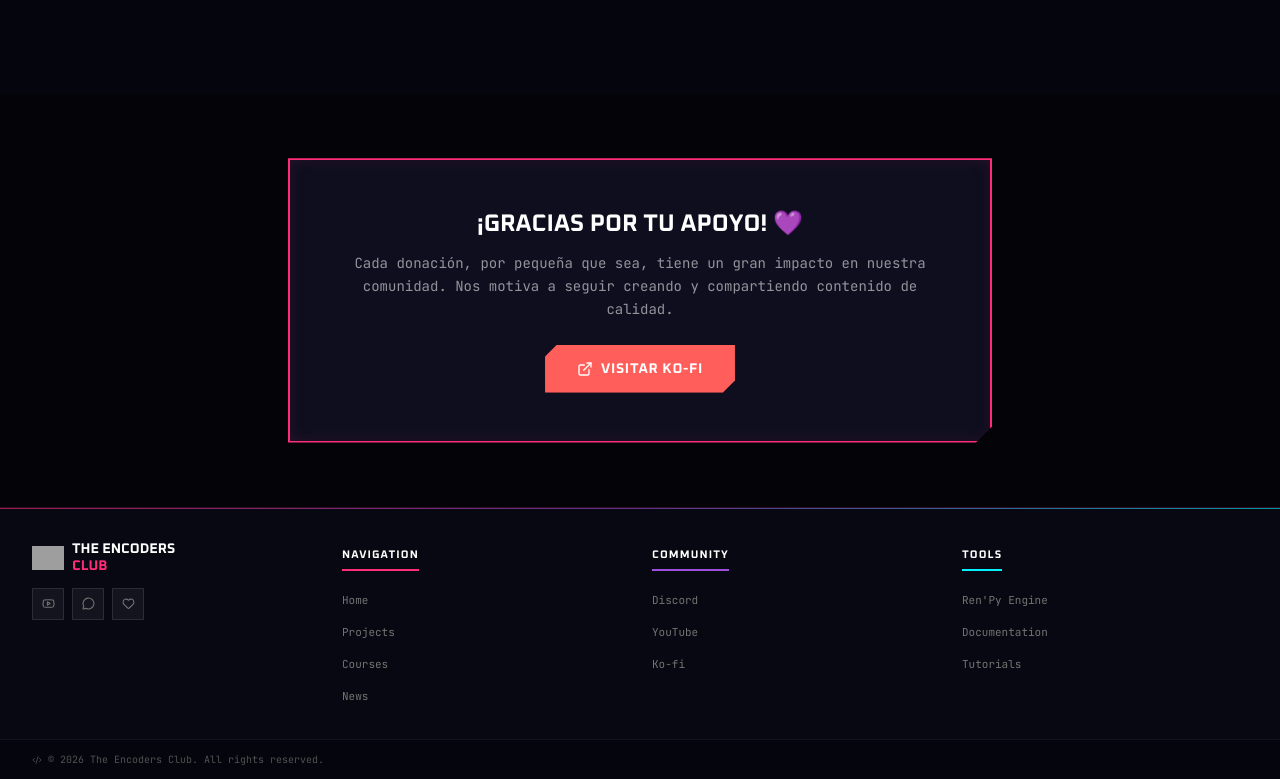
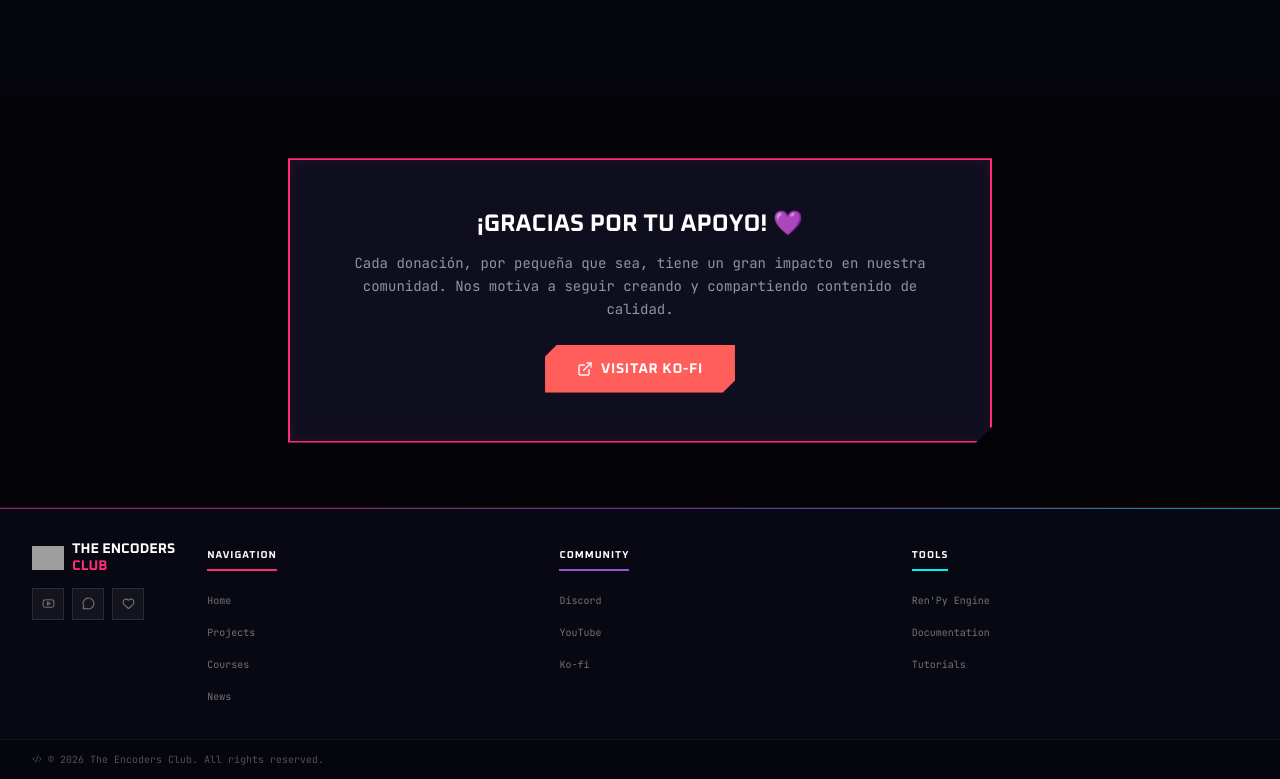
Before and after one commit to The-Encoders-Club/The-Encoders-Club, a Next.js app: page /donar in a window 1280 px wide. Shown: the part 2617-3396 px from the top of the page. Built offline with nearby package versions, Linux system fonts and the light colour scheme; no server answers; grey boxes are pictures that could not be loaded.

Commit message:
Corregido Footer.tsx

```diff
--- a/src/components/Footer.tsx
+++ b/src/components/Footer.tsx
@@ -31,17 +31,17 @@ export default function Footer() {
       <div className="h-px w-full brand-gradient opacity-60" />
 
       <div className="max-w-7xl mx-auto px-4 sm:px-6 lg:px-8 py-8">
-        <div className="grid grid-cols-2 sm:grid-cols-4 gap-6">
+        <div className="flex flex-col sm:flex-row gap-8">
 
-          {/* ── Columna Logo ── */}
-          <div className="col-span-2 sm:col-span-1">
+          {/* ── Logo + redes ── */}
+          <div className="flex-shrink-0">
             <div className="flex items-center gap-2 mb-3">
               <img src="/logo.png" alt="The Encoders Club" className="h-8 w-8 object-contain" />
               <span className="font-cyber font-bold text-sm uppercase leading-tight text-white">
                 THE ENCODERS<br /><span className="text-[#FF2D78]">CLUB</span>
               </span>
             </div>
-            <div className="flex items-center gap-2 mt-3">
+            <div className="flex items-center gap-2">
               <a href="https://youtube.com/@theencodersclub" target="_blank" rel="noopener noreferrer"
                 className="w-8 h-8 flex items-center justify-center bg-white/5 border border-white/10 text-neutral-500 hover:text-red-500 hover:border-red-500/40 transition-all">
                 <Youtube size={13} />
@@ -57,15 +57,18 @@ export default function Footer() {
             </div>
           </div>
 
-          {/* ── Navegación ── */}
+          {/* ── 3 columnas de links siempre juntas ── */}
+          <div className="grid grid-cols-3 gap-4 flex-1">
+
+            {/* Navegación */}
             <div>
-            <h4 className="font-cyber font-bold text-[11px] text-white mb-1 uppercase tracking-widest pb-1.5 border-b-2 border-[#FF2D78] inline-block">
+              <h4 className="font-cyber font-bold text-[10px] text-white mb-1 uppercase tracking-widest pb-1.5 border-b-2 border-[#FF2D78] inline-block">
                 {t('footer.navigation')}
               </h4>
               <ul className="space-y-2 mt-3">
                 {navLinks.map(link => (
                   <li key={link.href}>
-                  <Link href={link.href} className="font-code text-[11px] text-neutral-500 hover:text-[#00F2FE] transition-colors">
+                    <Link href={link.href} className="font-code text-[10px] text-neutral-500 hover:text-[#00F2FE] transition-colors">
                       {link.label}
                     </Link>
                   </li>
@@ -73,16 +76,16 @@ export default function Footer() {
               </ul>
             </div>
 
-          {/* ── Comunidad ── */}
+            {/* Comunidad */}
             <div>
-            <h4 className="font-cyber font-bold text-[11px] text-white mb-1 uppercase tracking-widest pb-1.5 border-b-2 border-[#9d4edd] inline-block">
+              <h4 className="font-cyber font-bold text-[10px] text-white mb-1 uppercase tracking-widest pb-1.5 border-b-2 border-[#9d4edd] inline-block">
                 {t('footer.community')}
               </h4>
               <ul className="space-y-2 mt-3">
                 {communityLinks.map(link => (
                   <li key={link.label}>
                     <a href={link.href} target="_blank" rel="noopener noreferrer"
-                    className="font-code text-[11px] text-neutral-500 hover:text-[#00F2FE] transition-colors">
+                      className="font-code text-[10px] text-neutral-500 hover:text-[#00F2FE] transition-colors">
                       {link.label}
                     </a>
                   </li>
@@ -90,16 +93,16 @@ export default function Footer() {
               </ul>
             </div>
 
-          {/* ── Herramientas ── */}
+            {/* Herramientas */}
             <div>
-            <h4 className="font-cyber font-bold text-[11px] text-white mb-1 uppercase tracking-widest pb-1.5 border-b-2 border-[#00F2FE] inline-block">
+              <h4 className="font-cyber font-bold text-[10px] text-white mb-1 uppercase tracking-widest pb-1.5 border-b-2 border-[#00F2FE] inline-block">
                 {t('footer.tools')}
               </h4>
               <ul className="space-y-2 mt-3">
                 {toolLinks.map(link => (
                   <li key={link.label}>
                     <a href={link.href} target={link.href.startsWith('/') ? undefined : '_blank'} rel="noopener noreferrer"
-                    className="font-code text-[11px] text-neutral-500 hover:text-[#00F2FE] transition-colors">
+                      className="font-code text-[10px] text-neutral-500 hover:text-[#00F2FE] transition-colors">
                       {link.label}
                     </a>
                   </li>
@@ -109,8 +112,9 @@ export default function Footer() {
 
           </div>
         </div>
+      </div>
 
-      {/* ── Copyright bar ── */}
+      {/* ── Copyright ── */}
       <div className="bg-[#05050d] border-t border-white/5">
         <div className="max-w-7xl mx-auto px-4 sm:px-6 lg:px-8 py-3">
           <p className="font-code text-[10px] text-neutral-600 flex items-center gap-1.5">
```
Lines whose indentation alone changed are shown as unchanged.
